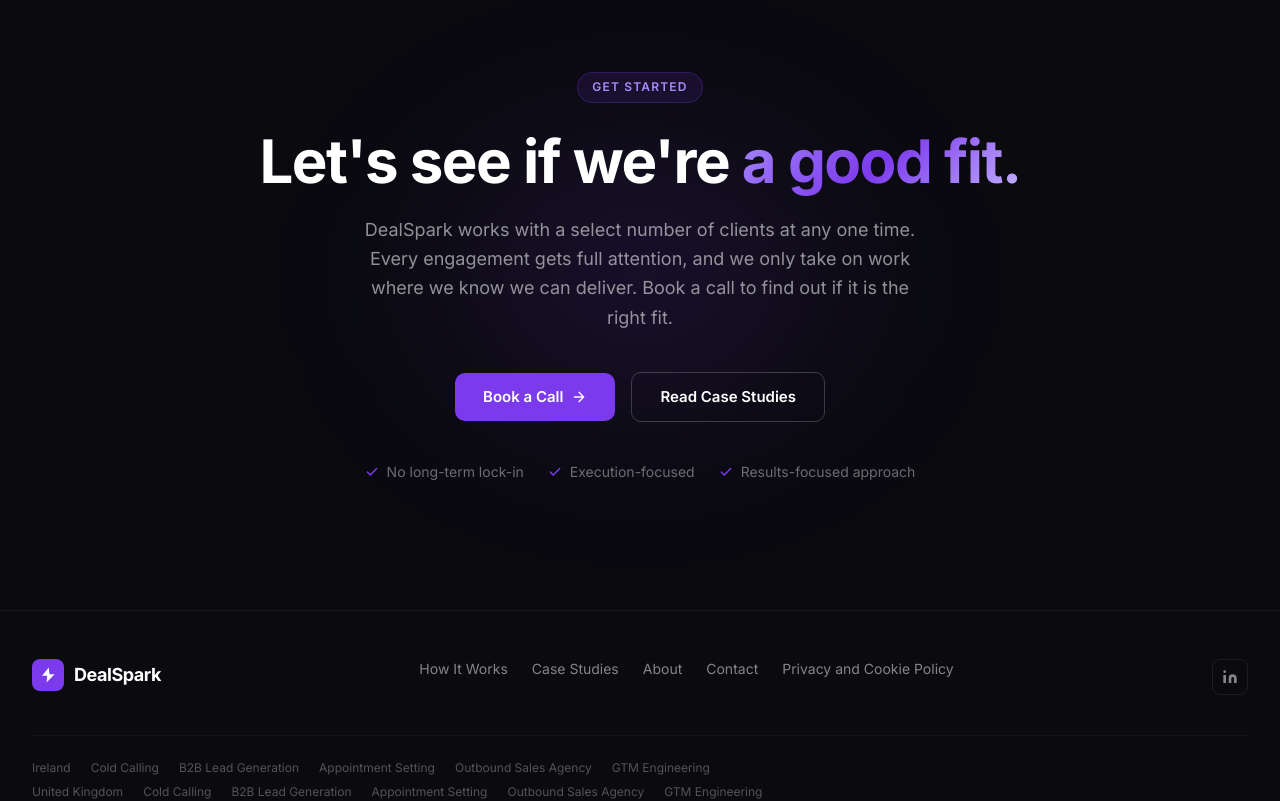
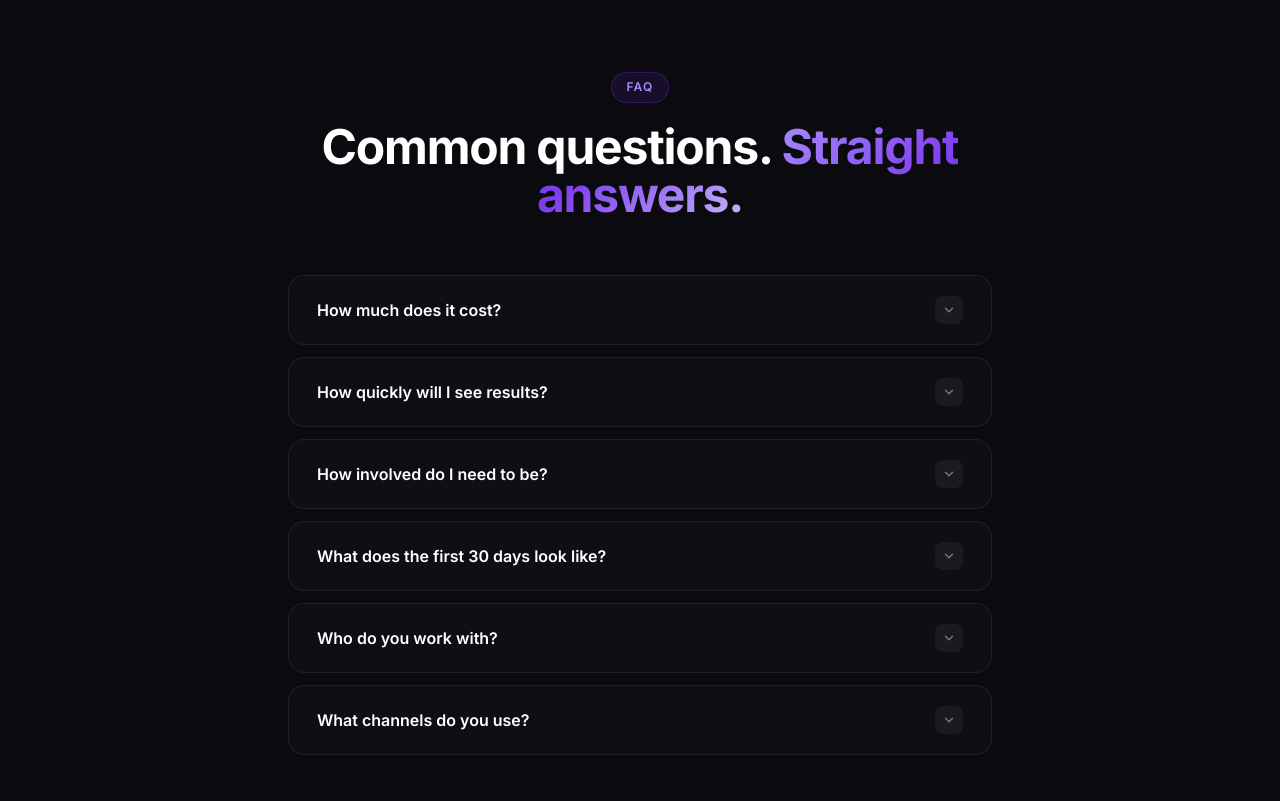
Before and after one commit to lukekly/Dealspark-website, a Next.js app: page / in a window 1280 px wide. Shown: the part 5560-6361 px from the top of the page. Built offline with nearby package versions, Linux system fonts and the light colour scheme.

Commit message:
Add FAQ accordion section to homepage

```diff
--- a/app/page.tsx
+++ b/app/page.tsx
@@ -5,6 +5,7 @@ import HowItWorks from '@/components/HowItWorks';
 import OldVsNew from '@/components/OldVsNew';
 import CaseStudyPreview from '@/components/CaseStudyPreview';
 import Industries from '@/components/Industries';
+import FAQ from '@/components/FAQ';
 import FinalCTA from '@/components/FinalCTA';
 
 export const metadata: Metadata = {
@@ -68,6 +69,7 @@ export default function HomePage() {
       <Industries />
       <OldVsNew />
       <HowItWorks />
+      <FAQ />
       <FinalCTA />
     </>
   );
--- /dev/null
+++ b/components/FAQ.tsx
@@ -0,0 +1,116 @@
+'use client';
+
+import { useState } from 'react';
+import AnimatedSection from './AnimatedSection';
+
+const faqs = [
+  {
+    q: 'How much does it cost?',
+    a: 'Engagements typically range from €5,000 to €20,000. We will give you a clear breakdown on the strategy call.',
+  },
+  {
+    q: 'How quickly will I see results?',
+    a: 'Most clients start seeing qualified conversations booked within the first 4 to 6 weeks. The first 30 days are about building the foundation, targeting, messaging, infrastructure. From week five onwards, the pipeline starts moving.',
+  },
+  {
+    q: 'How involved do I need to be?',
+    a: 'Minimal. We run the outbound, research, sequencing, calling, follow-up. You show up to the meetings we book. That is the whole point.',
+  },
+  {
+    q: 'What does the first 30 days look like?',
+    a: 'We start with a strategy session to align on your ICP, positioning, and target markets. From there we build the targeting lists, set up the infrastructure, and launch the first sequences. By the end of month one, the system is live and generating activity.',
+  },
+  {
+    q: 'Who do you work with?',
+    a: 'B2B companies typically selling into mid-market or enterprise, with a deal size that makes outbound worth the investment. We work across Ireland, the UK, and the USA. If we do not think we are the right fit, we will tell you on the call.',
+  },
+  {
+    q: 'What channels do you use?',
+    a: 'Cold calling, cold email, and LinkedIn. We identify the right channel for your market and run a focused campaign rather than spreading thin across all three at once.',
+  },
+];
+
+export default function FAQ() {
+  const [open, setOpen] = useState<number | null>(null);
+
+  return (
+    <section className="py-24 lg:py-32" aria-labelledby="faq-heading">
+      <div className="max-w-3xl mx-auto px-6 lg:px-8">
+        <AnimatedSection className="text-center mb-14">
+          <div className="flex justify-center mb-5">
+            <span className="section-label">FAQ</span>
+          </div>
+          <h2
+            id="faq-heading"
+            className="text-4xl sm:text-5xl font-bold leading-tight tracking-tight"
+          >
+            Common questions.{' '}
+            <span className="gradient-text">Straight answers.</span>
+          </h2>
+        </AnimatedSection>
+
+        <div className="space-y-3">
+          {faqs.map((faq, index) => (
+            <AnimatedSection key={index} delay={index * 60}>
+              <div
+                className="rounded-2xl overflow-hidden"
+                style={{
+                  background: 'rgba(255,255,255,0.02)',
+                  border: `1px solid ${open === index ? 'rgba(124,58,237,0.25)' : 'rgba(255,255,255,0.07)'}`,
+                  transition: 'border-color 0.2s',
+                }}
+              >
+                <button
+                  onClick={() => setOpen(open === index ? null : index)}
+                  className="w-full flex items-center justify-between px-7 py-5 text-left"
+                  aria-expanded={open === index}
+                >
+                  <span className="text-base font-semibold text-white pr-4">
+                    {faq.q}
+                  </span>
+                  <span
+                    className="flex-shrink-0 w-7 h-7 rounded-lg flex items-center justify-center transition-all duration-200"
+                    style={{
+                      background: open === index ? 'rgba(124,58,237,0.2)' : 'rgba(255,255,255,0.05)',
+                      color: open === index ? '#a78bfa' : 'rgba(255,255,255,0.4)',
+                    }}
+                    aria-hidden="true"
+                  >
+                    <svg
+                      width="14"
+                      height="14"
+                      viewBox="0 0 24 24"
+                      fill="none"
+                      stroke="currentColor"
+                      strokeWidth="2.5"
+                      strokeLinecap="round"
+                      strokeLinejoin="round"
+                      style={{
+                        transform: open === index ? 'rotate(180deg)' : 'rotate(0deg)',
+                        transition: 'transform 0.2s',
+                      }}
+                    >
+                      <polyline points="6 9 12 15 18 9" />
+                    </svg>
+                  </span>
+                </button>
+
+                <div
+                  style={{
+                    maxHeight: open === index ? '300px' : '0',
+                    overflow: 'hidden',
+                    transition: 'max-height 0.3s ease',
+                  }}
+                >
+                  <p className="px-7 pb-6 text-white/55 text-sm leading-relaxed">
+                    {faq.a}
+                  </p>
+                </div>
+              </div>
+            </AnimatedSection>
+          ))}
+        </div>
+      </div>
+    </section>
+  );
+}
```
